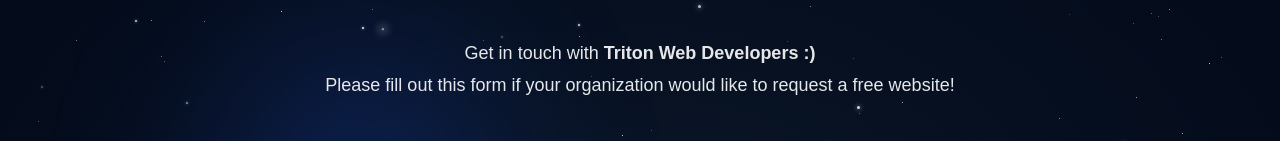
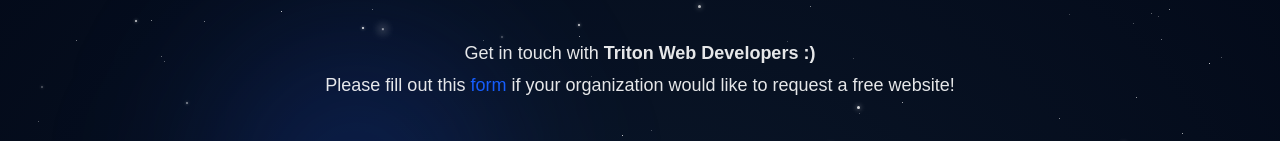
Before and after one commit to TritonWebDev/tritonwebdev.github.io, a Next.js app: page /contact in a window 1280 px wide. Shown: the part 154-295 px from the top of the page. Built offline with nearby package versions, Linux system fonts and the light colour scheme.

Commit message:
contact page added form

```diff
--- a/app/contact/page.tsx
+++ b/app/contact/page.tsx
@@ -202,7 +202,7 @@
                 Get in touch with <strong>Triton Web Developers :)</strong>
               </p>
               <p className="text-white/90">
-                Please fill out this form if your organization would like to request a free website!
+                Please fill out this <a href="https://forms.gle/uYxvRknZjupzVV797" target="_blank" className="text-blue-600 hover:text-blue-800 transition-colors">form</a> if your organization would like to request a free website!
               </p>
             </div>
 
```
